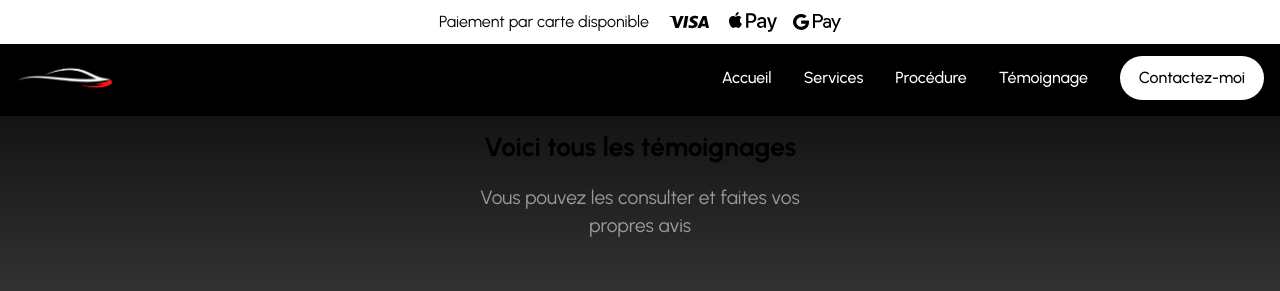
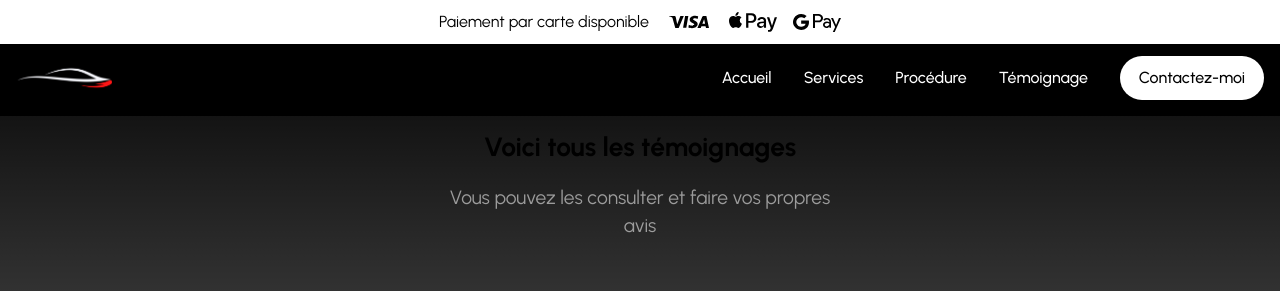
Before and after one commit to devWorkDin/frontcar, a Next.js app: page /temoignages in a window 1280 px wide. Shown: the top 291 px of the page. Built offline with nearby package versions, Linux system fonts and the light colour scheme; no server answers; the database is empty; a small style sheet from the web is missing.

Commit message:
Update page.jsx

```diff
--- a/app/temoignages/page.jsx
+++ b/app/temoignages/page.jsx
@@ -17,7 +17,7 @@ function Page() {
         /> */}
       </h1>
       <h2 className="subtitle-page-write-post">
-        Vous pouvez les consulter et faites vos propres avis
+        Vous pouvez les consulter et faire vos propres avis
       </h2>
       <ProfilDriver />
       <AllTestimonial />
```
